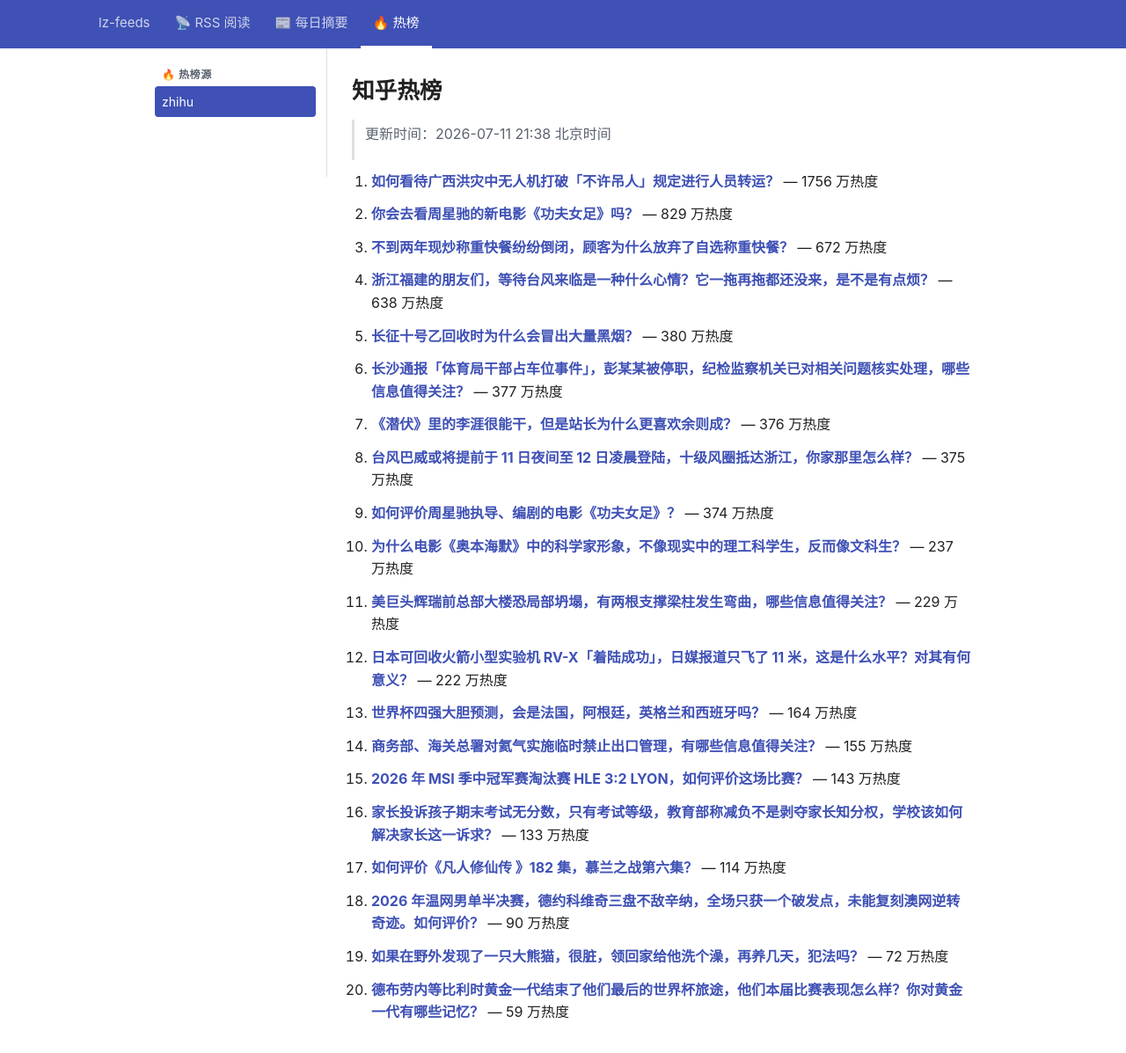
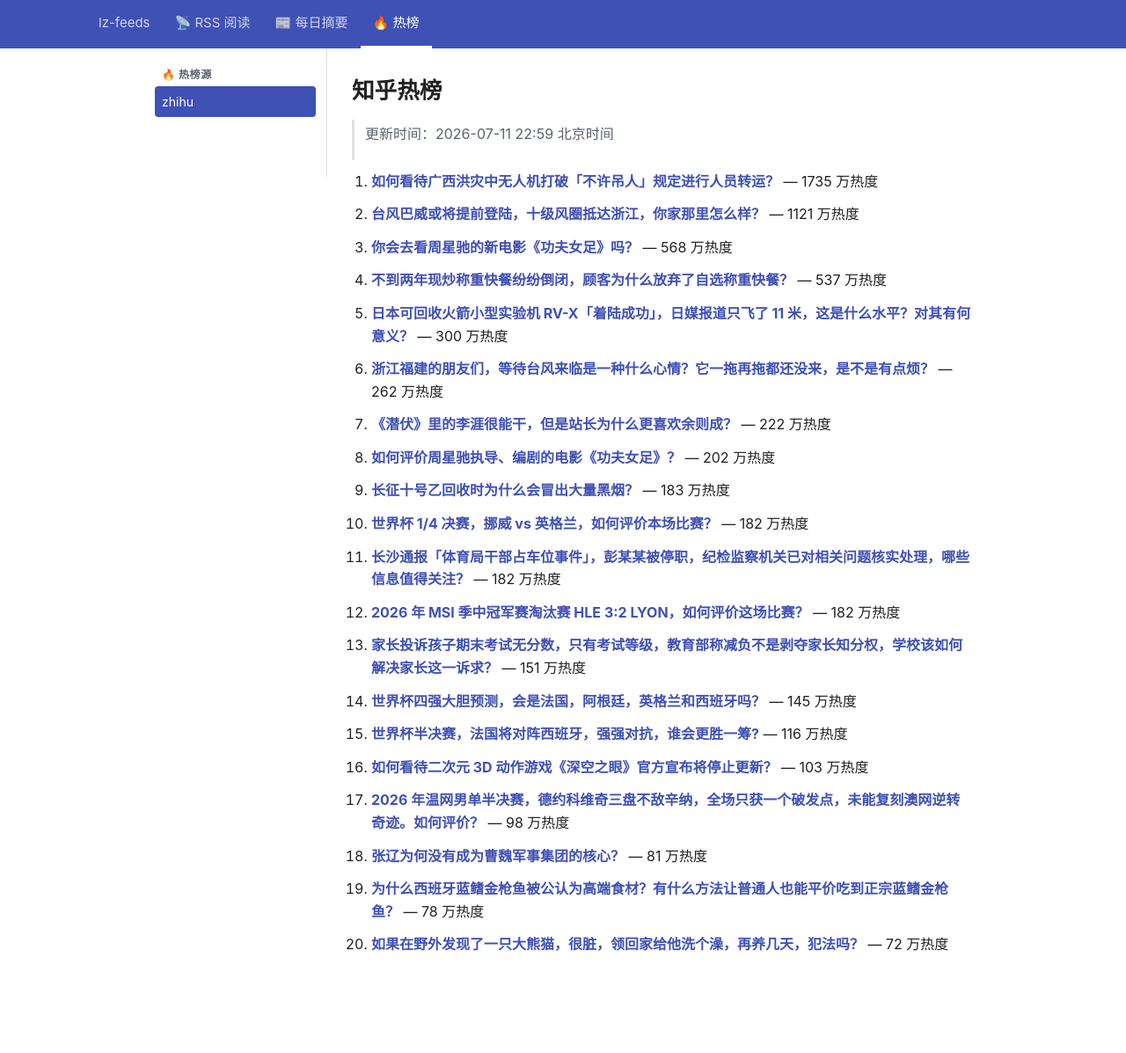
Before and after one commit to lizhang0101/lz-feeds, a Jekyll site: the page built from _hotlist/zhihu.md, in a window 1280 px wide and 1228 px high. Shown: the top 1197 px of the window at 88% size. Built offline with Jekyll 4.4.1, drawn with Linux system fonts in a browser that asks for light colours.

Commit message:
hotlist: 2026-07-11T14:59Z

```diff
--- a/_hotlist/zhihu.md
+++ b/_hotlist/zhihu.md
@@ -1,48 +1,48 @@
 ---
-updated: 2026-07-11 21:38 北京时间
+updated: 2026-07-11 22:59 北京时间
 count: 20
 ---
 
 # 知乎热榜
 
-> 更新时间：2026-07-11 21:38 北京时间
+> 更新时间：2026-07-11 22:59 北京时间
 
-1. **[如何看待广西洪灾中无人机打破「不许吊人」规定进行人员转运？](https://www.zhihu.com/question/2058898849314486143)** — 1756 万热度
+1. **[如何看待广西洪灾中无人机打破「不许吊人」规定进行人员转运？](https://www.zhihu.com/question/2058898849314486143)** — 1735 万热度
 
-2. **[你会去看周星驰的新电影《功夫女足》吗？](https://www.zhihu.com/question/2058093856713969712)** — 829 万热度
+2. **[台风巴威或将提前登陆，十级风圈抵达浙江，你家那里怎么样？](https://www.zhihu.com/question/2058816691778184465)** — 1121 万热度
 
-3. **[不到两年现炒称重快餐纷纷倒闭，顾客为什么放弃了自选称重快餐？](https://www.zhihu.com/question/2028079560181171761)** — 672 万热度
+3. **[你会去看周星驰的新电影《功夫女足》吗？](https://www.zhihu.com/question/2058093856713969712)** — 568 万热度
 
-4. **[浙江福建的朋友们，等待台风来临是一种什么心情？它一拖再拖都还没来，是不是有点烦？](https://www.zhihu.com/question/2059049327108911736)** — 638 万热度
+4. **[不到两年现炒称重快餐纷纷倒闭，顾客为什么放弃了自选称重快餐？](https://www.zhihu.com/question/2028079560181171761)** — 537 万热度
 
-5. **[长征十号乙回收时为什么会冒出大量黑烟？](https://www.zhihu.com/question/2058945292020315835)** — 380 万热度
+5. **[日本可回收火箭小型实验机 RV-X「着陆成功」，日媒报道只飞了 11 米，这是什么水平？对其有何意义？](https://www.zhihu.com/question/2058854448244454744)** — 300 万热度
 
-6. **[长沙通报「体育局干部占车位事件」，彭某某被停职，纪检监察机关已对相关问题核实处理，哪些信息值得关注？](https://www.zhihu.com/question/2059327392334745679)** — 377 万热度
+6. **[浙江福建的朋友们，等待台风来临是一种什么心情？它一拖再拖都还没来，是不是有点烦？](https://www.zhihu.com/question/2059049327108911736)** — 262 万热度
 
-7. **[《潜伏》里的李涯很能干，但是站长为什么更喜欢余则成？](https://www.zhihu.com/question/823558160)** — 376 万热度
+7. **[《潜伏》里的李涯很能干，但是站长为什么更喜欢余则成？](https://www.zhihu.com/question/823558160)** — 222 万热度
 
-8. **[台风巴威或将提前于 11 日夜间至 12 日凌晨登陆，十级风圈抵达浙江，你家那里怎么样？](https://www.zhihu.com/question/2058816691778184465)** — 375 万热度
+8. **[如何评价周星驰执导、编剧的电影《功夫女足》？](https://www.zhihu.com/question/2058553085396620762)** — 202 万热度
 
-9. **[如何评价周星驰执导、编剧的电影《功夫女足》？](https://www.zhihu.com/question/2058553085396620762)** — 374 万热度
+9. **[长征十号乙回收时为什么会冒出大量黑烟？](https://www.zhihu.com/question/2058945292020315835)** — 183 万热度
 
-10. **[为什么电影《奥本海默》中的科学家形象，不像现实中的理工科学生，反而像文科生？](https://www.zhihu.com/question/2055338128379007237)** — 237 万热度
+10. **[世界杯 1/4 决赛，挪威 vs 英格兰，如何评价本场比赛？](https://www.zhihu.com/question/2059262837763961209)** — 182 万热度
 
-11. **[美巨头辉瑞前总部大楼恐局部坍塌，有两根支撑梁柱发生弯曲，哪些信息值得关注？](https://www.zhihu.com/question/2058872591855752079)** — 229 万热度
+11. **[长沙通报「体育局干部占车位事件」，彭某某被停职，纪检监察机关已对相关问题核实处理，哪些信息值得关注？](https://www.zhihu.com/question/2059327392334745679)** — 182 万热度
 
-12. **[日本可回收火箭小型实验机 RV-X「着陆成功」，日媒报道只飞了 11 米，这是什么水平？对其有何意义？](https://www.zhihu.com/question/2058854448244454744)** — 222 万热度
+12. **[2026 年 MSI 季中冠军赛淘汰赛 HLE 3:2 LYON，如何评价这场比赛？](https://www.zhihu.com/question/2059293856282284980)** — 182 万热度
 
-13. **[世界杯四强大胆预测，会是法国，阿根廷，英格兰和西班牙吗？](https://www.zhihu.com/question/2058119231846322566)** — 164 万热度
+13. **[家长投诉孩子期末考试无分数，只有考试等级，教育部称减负不是剥夺家长知分权，学校该如何解决家长这一诉求？](https://www.zhihu.com/question/2058964046766945142)** — 151 万热度
 
-14. **[商务部、海关总署对氦气实施临时禁止出口管理，有哪些信息值得关注？](https://www.zhihu.com/question/2058959918087018226)** — 155 万热度
+14. **[世界杯四强大胆预测，会是法国，阿根廷，英格兰和西班牙吗？](https://www.zhihu.com/question/2058119231846322566)** — 145 万热度
 
-15. **[2026 年 MSI 季中冠军赛淘汰赛 HLE 3:2 LYON，如何评价这场比赛？](https://www.zhihu.com/question/2059293856282284980)** — 143 万热度
+15. **[世界杯半决赛，法国将对阵西班牙，强强对抗，谁会更胜一筹?](https://www.zhihu.com/question/2059206822490271818)** — 116 万热度
 
-16. **[家长投诉孩子期末考试无分数，只有考试等级，教育部称减负不是剥夺家长知分权，学校该如何解决家长这一诉求？](https://www.zhihu.com/question/2058964046766945142)** — 133 万热度
+16. **[如何看待二次元 3D 动作游戏《深空之眼》官方宣布将停止更新？](https://www.zhihu.com/question/2058510306708566635)** — 103 万热度
 
-17. **[如何评价《凡人修仙传 》182 集，慕兰之战第六集？](https://www.zhihu.com/question/2058983815834505654)** — 114 万热度
+17. **[2026 年温网男单半决赛，德约科维奇三盘不敌辛纳，全场只获一个破发点，未能复刻澳网逆转奇迹。如何评价？](https://www.zhihu.com/question/2059090212874086371)** — 98 万热度
 
-18. **[2026 年温网男单半决赛，德约科维奇三盘不敌辛纳，全场只获一个破发点，未能复刻澳网逆转奇迹。如何评价？](https://www.zhihu.com/question/2059090212874086371)** — 90 万热度
+18. **[张辽为何没有成为曹魏军事集团的核心？](https://www.zhihu.com/question/368391476)** — 81 万热度
 
-19. **[如果在野外发现了一只大熊猫，很脏，领回家给他洗个澡，再养几天，犯法吗？](https://www.zhihu.com/question/444398458)** — 72 万热度
+19. **[为什么西班牙蓝鳍金枪鱼被公认为高端食材？有什么方法让普通人也能平价吃到正宗蓝鳍金枪鱼？](https://www.zhihu.com/question/2058955809854379421)** — 78 万热度
 
-20. **[德布劳内等比利时黄金一代结束了他们最后的世界杯旅途，他们本届比赛表现怎么样？你对黄金一代有哪些记忆？](https://www.zhihu.com/question/2059159511039055807)** — 59 万热度
+20. **[如果在野外发现了一只大熊猫，很脏，领回家给他洗个澡，再养几天，犯法吗？](https://www.zhihu.com/question/444398458)** — 72 万热度
```
